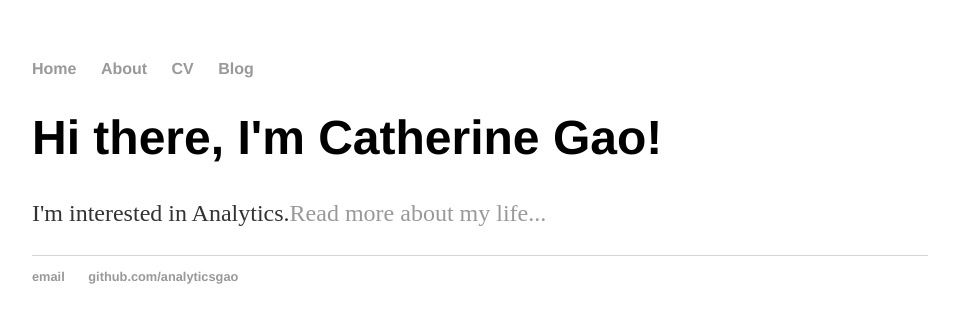
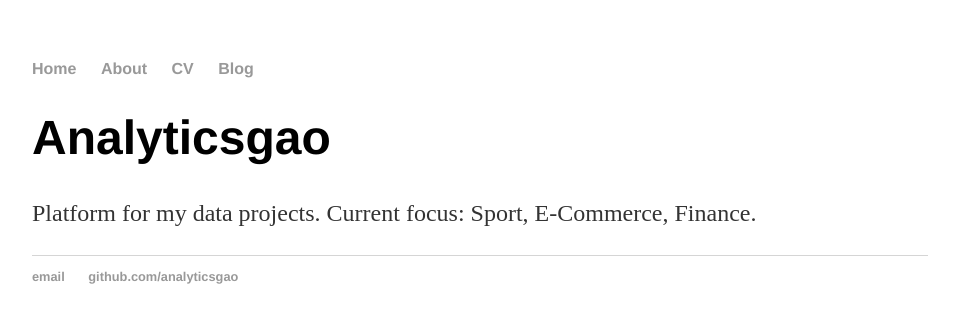
Before and after one commit to analyticsgao/analyticsgao.github.io, a Jekyll site: the page built from about.html, in a window 1280 px wide. Shown: the top 323 px of the page, without its empty margins (160-1119 px from the left). Built offline with Jekyll 4.4.1, drawn with Linux system fonts in a browser that asks for light colours.

Commit message:
Update about.html

```diff
--- a/about.html
+++ b/about.html
@@ -3,6 +3,7 @@ layout: default
 title: All About Me
 ---
 <div class="blurb">
-	<h1>Hi there, I'm Catherine Gao!</h1>
-	<p>I'm interested in Analytics.<a href="/about">Read more about my life...</a></p>
+	<h1>Analyticsgao</h1>
+	<p>Platform for my data projects.
+		Current focus: Sport, E-Commerce, Finance. <a href="/about"></a></p>
 </div><!-- /.blurb -->
```
